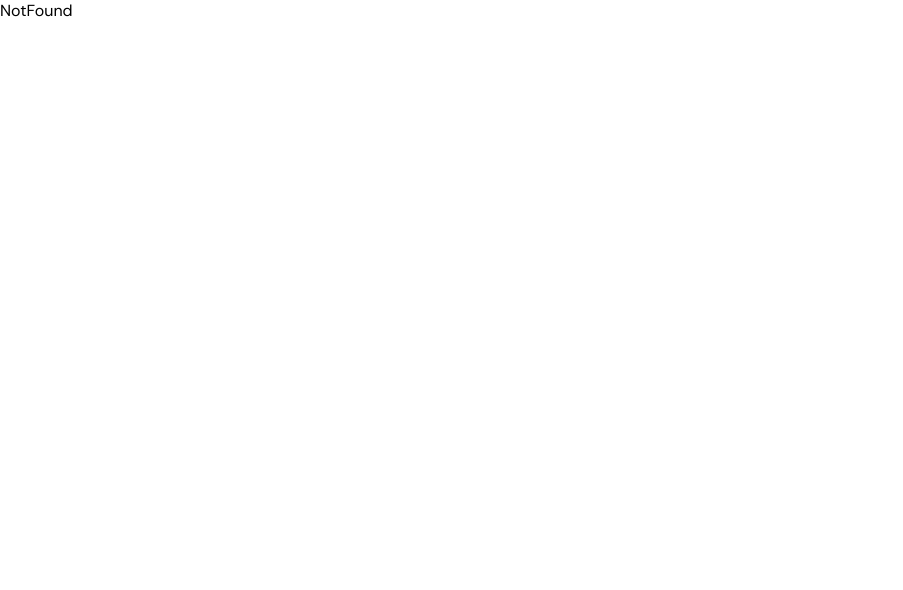
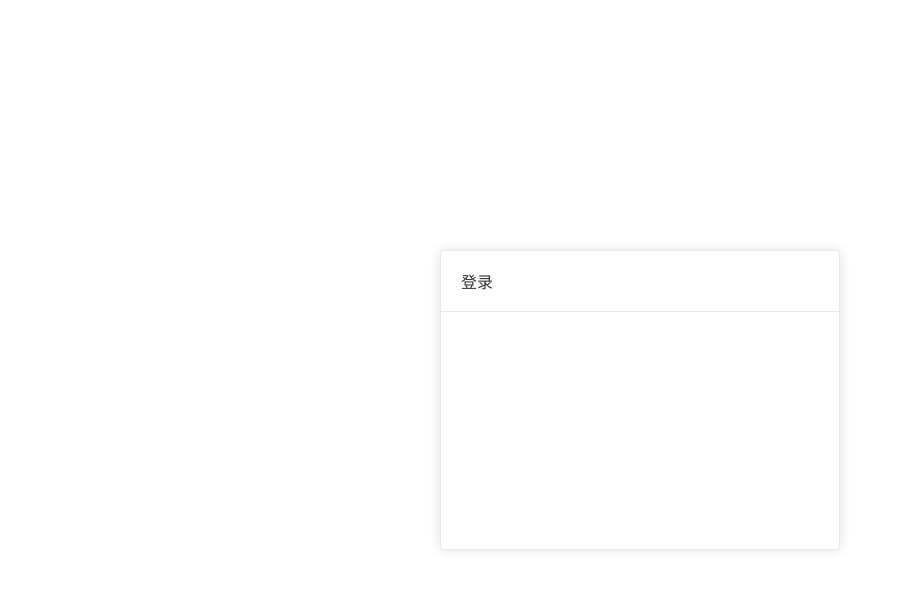
Before and after one commit to wangchaoxx/vue-vite-admin, a Vue app: page /#/login in a window 1280 px wide. Shown: the top 590 px of the page, without its empty margins (0-903 px from the left). Built offline with nearby package versions, Linux system fonts and the light colour scheme; a web font is replaced by a local one.

Commit message:
feat: login view

```diff
--- a/components.d.ts
+++ b/components.d.ts
@@ -9,6 +9,7 @@ declare module 'vue' {
   export interface GlobalComponents {
     ElAside: typeof import('element-plus/es')['ElAside']
     ElButton: typeof import('element-plus/es')['ElButton']
+    ElCard: typeof import('element-plus/es')['ElCard']
     ElContainer: typeof import('element-plus/es')['ElContainer']
     ElFooter: typeof import('element-plus/es')['ElFooter']
     ElHeader: typeof import('element-plus/es')['ElHeader']
--- a/scripts/verifyCommit.js
+++ b/scripts/verifyCommit.js
@@ -2,8 +2,6 @@
 import { readFileSync } from 'node:fs'
 import path from 'node:path'
 import chalk from 'chalk'
-
-const process = require('node:process')
 
 const msgPath = path.resolve('.git/COMMIT_EDITMSG')
 const msg = readFileSync(msgPath, 'utf-8').trim()
@@ -26,5 +24,6 @@ if (!commitRE.test(msg)) {
       )}\n\n${
       chalk.red('  See .github/commit-convention.md for more details.\n')}`,
   )
+  // eslint-disable-next-line node/prefer-global/process
   process.exit(1)
 }
--- /dev/null
+++ b/src/pages/login/index.scss
@@ -0,0 +1,11 @@
+.va-login-container {
+  display: flex;
+  width: 100%;
+  height: 100%;
+  align-items: center;
+  justify-content: center;
+  .el-card {
+    width: 400px;
+    height: 300px;
+  }
+}
--- /dev/null
+++ b/src/pages/login/index.vue
@@ -0,0 +1,20 @@
+<script lang="ts" setup>
+
+</script>
+
+<template>
+  <div class="va-login-container">
+    <el-card shadow="always" :body-style="{ padding: '20px' }">
+      <template #header>
+        <div class="card-header">
+          <span>登录</span>
+        </div>
+      </template>
+      <!-- card body -->
+    </el-card>
+  </div>
+</template>
+
+<style lang="scss" scoped>
+@import url('./index.scss');
+</style>
--- a/src/pages/system/Menu.vue
+++ b/src/pages/system/Menu.vue
@@ -6,7 +6,7 @@ defineOptions({
 
 <template>
   <div>
-    home
+    menu
   </div>
 </template>
 
--- a/src/pages/system/Rule.vue
+++ b/src/pages/system/Rule.vue
@@ -6,7 +6,7 @@ defineOptions({
 
 <template>
   <div>
-    home
+    rule
   </div>
 </template>
 
--- a/src/router/index.ts
+++ b/src/router/index.ts
@@ -6,5 +6,18 @@ const router = createRouter({
   history: createWebHashHistory(),
   routes,
 })
+router.beforeEach(async (to) => {
+  const isAuthenticated = false
+
+  if (
+    // 检查用户是否已登录
+    !isAuthenticated
+    // ❗️ 避免无限重定向
+    && to.name !== 'Login'
+  ) {
+    // 将用户重定向到登录页面
+    return { name: 'Login' }
+  }
+})
 
 export default router
--- a/src/router/routes.ts
+++ b/src/router/routes.ts
@@ -1,6 +1,12 @@
 import Layout from '~/components/Layout/index.vue'
 
 export const routes = [
+  {
+    path: '/login',
+    name: 'Login',
+    component: () => import('~/pages/login/index.vue'),
+    meta: { title: '登录' },
+  },
   {
     path: '/',
     component: Layout,
```
Also changed, not shown: 1 other file (tests, documents, lock files or other folders).
